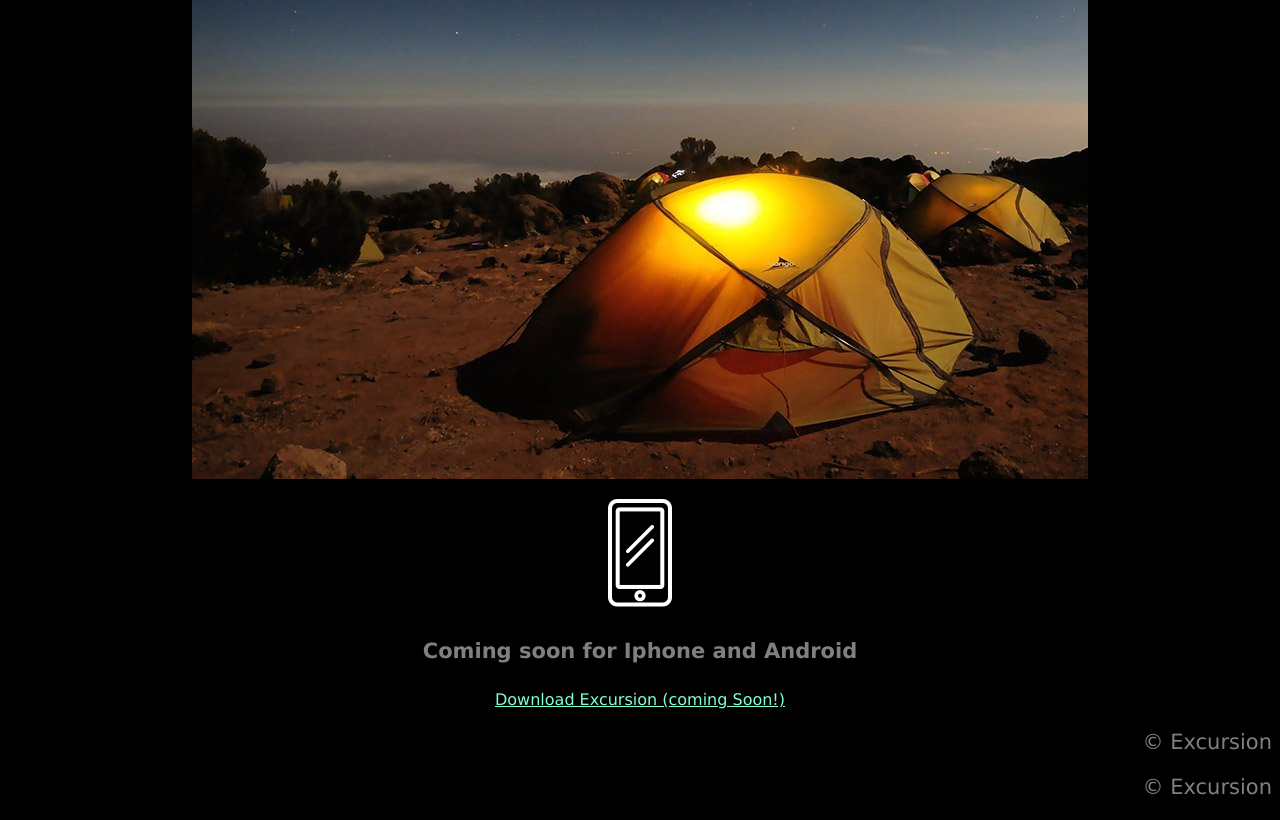
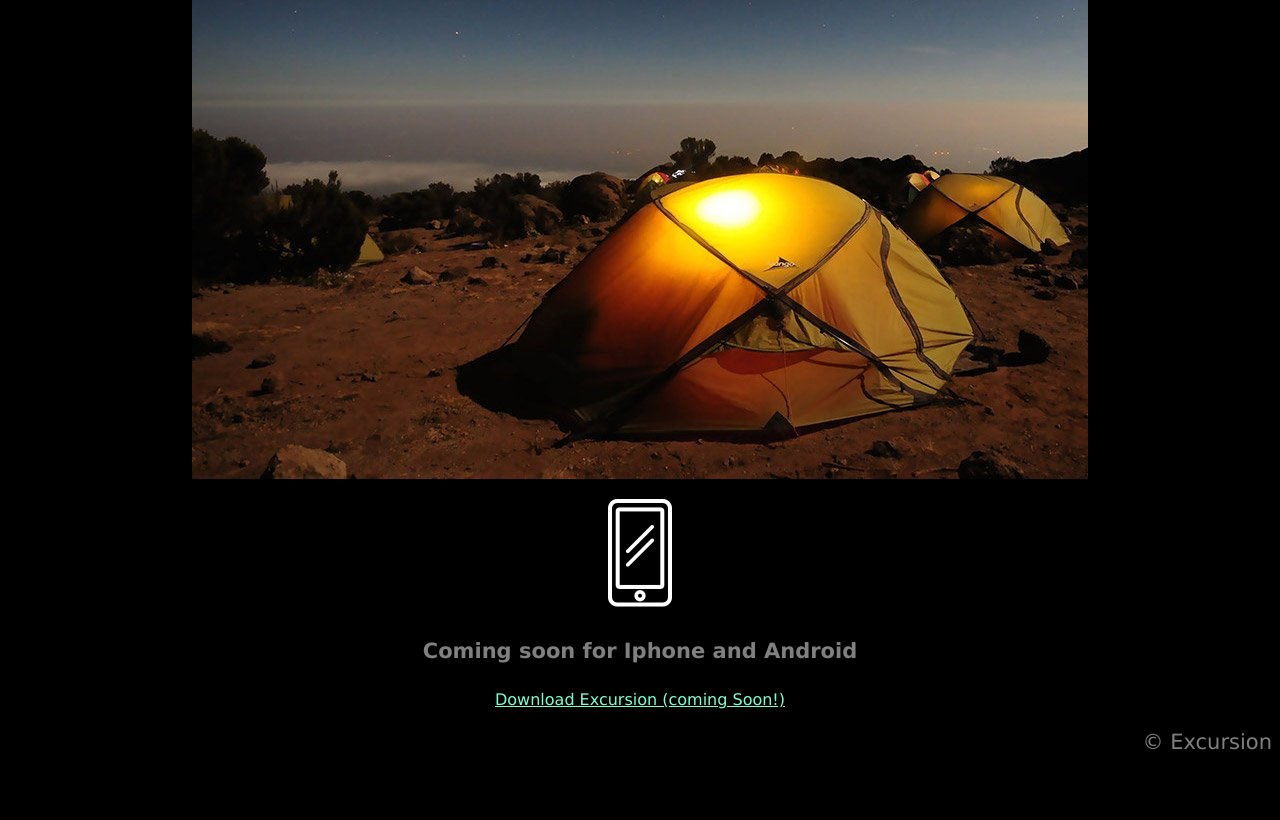
Before and after one commit to GustavoKoch/Excursion_codeacademy, a plain HTML site: page index.html in a window 1280 px wide. Shown: the part 533-1353 px from the top of the page. After the commit the page ends 1308 px from the top, so only its background shows below. Drawn offline with Linux system fonts and the light colour scheme.

Commit message:
last change

```diff
--- a/index.html
+++ b/index.html
@@ -22,7 +22,7 @@
     <h4 class="header--sub-header">Coming soon for Iphone and Android</h4>
     <a href="#" class="link--cta">Download Excursion (coming Soon!)</a>
     <p class="footer--copyright">© Excursion</p>
-    <p class="footer--copyright">© Excursion</p>
+
 
 </body>
 </html>
```
